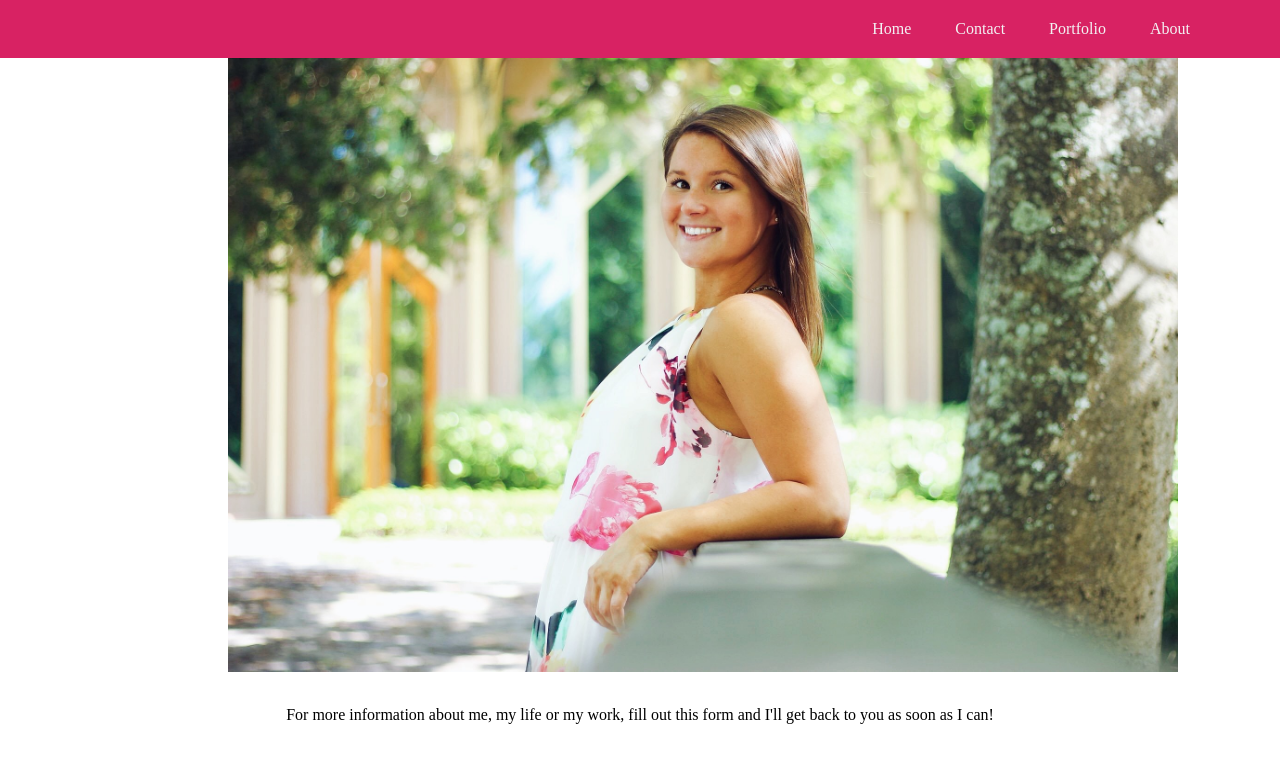
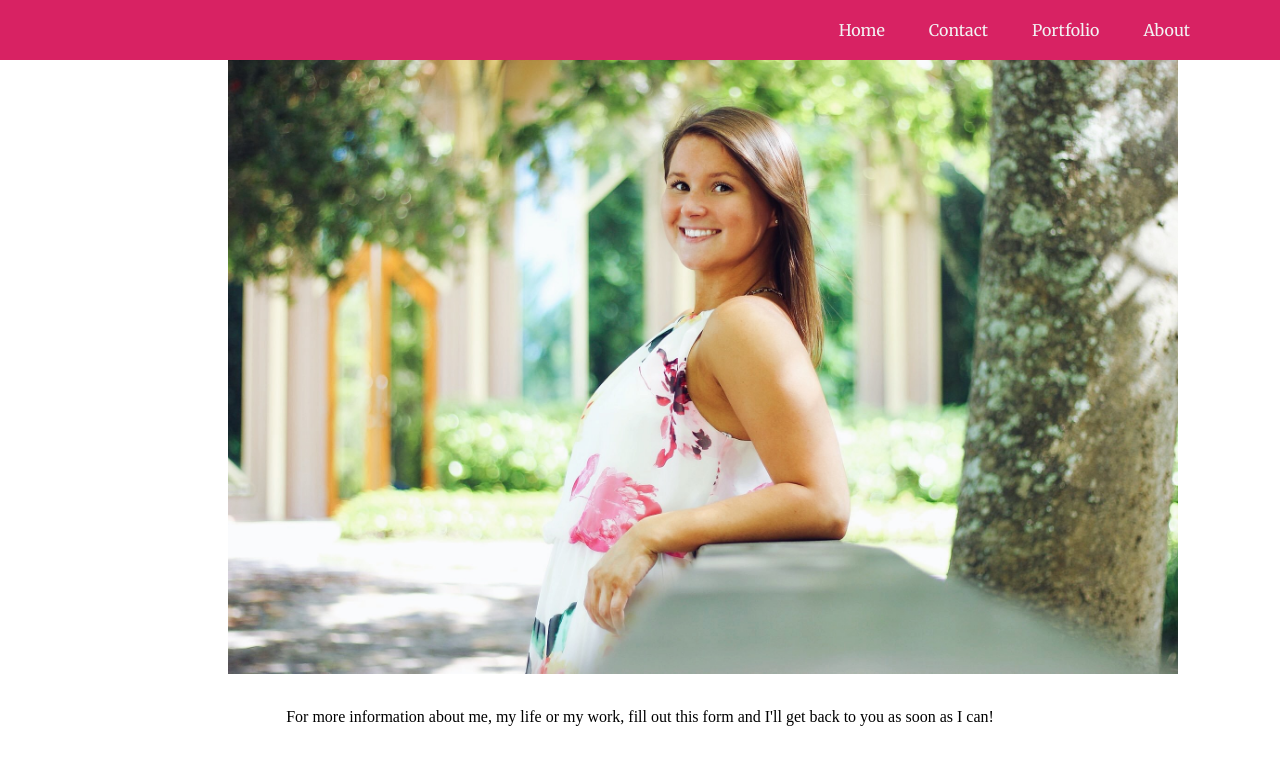
Before and after one commit to courtneyehancock/hancock_courtney_p2, a plain HTML site: page contact.html in a window 1280 px wide. Shown: the top 761 px of the page. Drawn offline with nearby package versions, Linux system fonts and the light colour scheme.

Commit message:
Added Merriweather from google fonts, changed font style in css

```diff
--- a/contact.html
+++ b/contact.html
@@ -6,6 +6,9 @@
   <title>Contact Me</title>
 
   <meta charset="utf-8"/>
+
+  <!--GOOGLE FONTS -->
+  <link href="https://fonts.googleapis.com/css?family=Merriweather" rel="stylesheet">
 
   <!--CSS -->
   <link href="style/style.css" rel="stylesheet" type="text/css">
--- a/style/style.css
+++ b/style/style.css
@@ -18,6 +18,7 @@
   color: #f2f2f3;
   text-decoration: none;
   margin: 0 20px;
+  font-family: "Merriweather", serif;
 }
 
 header nav a:hover {
@@ -86,4 +87,5 @@
 
 p {
   text-align: center;
+  font-family: 'Merriweather' serif;
 }
```
Also changed, not shown: about.html (+3 -0 lines), index.html (+3 -0 lines), portfolio.html (+3 -0 lines).
